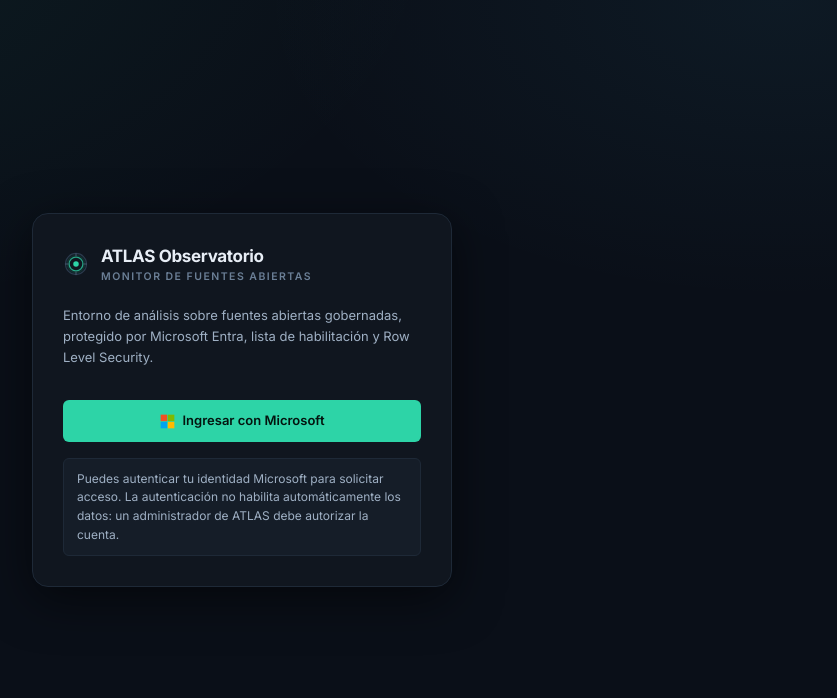
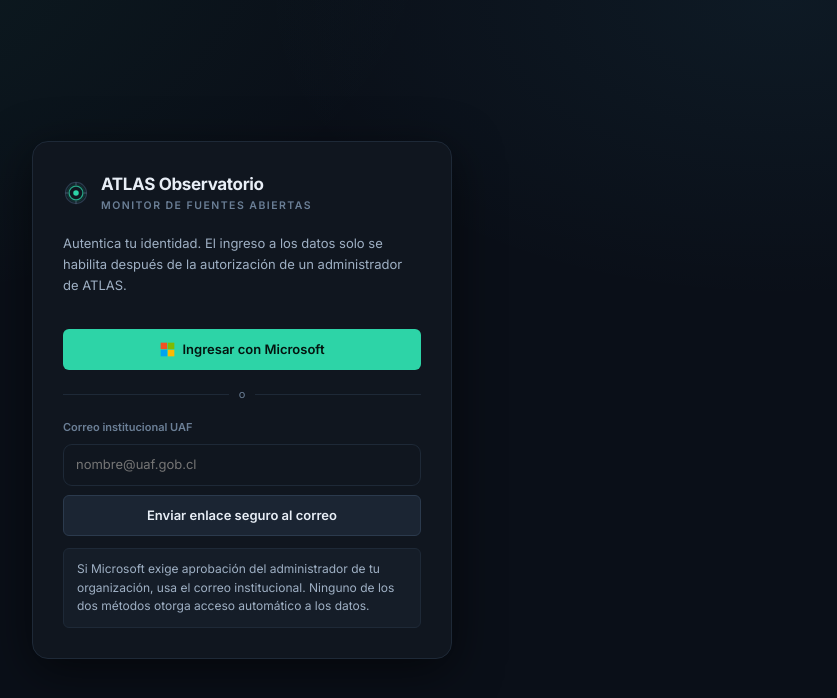
Before and after one commit to smoralesm07-source/atlas-observatorio, a React (Vite) app: page /#/pulso in a window 1280 px wide. Shown: the top 698 px of the page, without its empty margins (398-1235 px from the left). Built offline with nearby package versions, Linux system fonts and the light colour scheme; no server answers.

Commit message:
feat: agrega acceso alternativo por correo institucional

```diff
--- a/src/components/Auth.tsx
+++ b/src/components/Auth.tsx
@@ -18,6 +18,7 @@ type RequestState =
   | { state: 'error'; message: string };
 
 const RETRY_DELAYS_MS = [0, 450, 1200] as const;
+const EMAIL_FALLBACK_DOMAIN = 'uaf.gob.cl';
 
 function isTransportError(message: string) {
   return /failed to fetch|networkerror|network request failed|load failed|fetch failed/i.test(message);
@@ -31,6 +32,26 @@ function asAtlasRole(value: unknown): AtlasRole {
   return value === 'admin' || value === 'analyst' || value === 'viewer' ? value : 'viewer';
 }
 
+function normalizedEmail(value: string) {
+  return value.trim().toLowerCase();
+}
+
+function validInstitutionalEmail(value: string) {
+  const email = normalizedEmail(value);
+  const [local, domain, extra] = email.split('@');
+  return Boolean(local && domain === EMAIL_FALLBACK_DOMAIN && !extra);
+}
+
+function identityLabel(session: Session) {
+  const providers = Array.isArray(session.user.app_metadata?.providers)
+    ? session.user.app_metadata.providers.map(String)
+    : [];
+  const primary = String(session.user.app_metadata?.provider ?? '');
+  return primary === 'azure' || providers.includes('azure')
+    ? 'Microsoft Entra'
+    : 'Correo institucional verificado';
+}
+
 async function signInWithMicrosoft() {
   return (
     await supabase.auth.signInWithOAuth({
@@ -38,18 +59,12 @@ async function signInWithMicrosoft() {
       options: {
         scopes: 'email',
         redirectTo,
-        // El selector de cuenta se solicita únicamente cuando el usuario llega
-        // al flujo de login (primera entrada, sesión vencida o cierre explícito).
-        // Una sesión válida persistida nunca vuelve a pasar por este flujo.
         queryParams: { prompt: 'select_account' },
       },
     })
   ).error;
 }
 
-/** Microsoft Entra prueba identidad y aml_allowed_users decide autorización.
- *  La sesión se persiste en el navegador: recargar la página no debe volver a
- *  pedir una cuenta mientras esa sesión siga siendo válida. */
 export function AuthGate({ children }: { children: (session: Session, role: AtlasRole) => ReactNode }) {
   const [session, setSession] = useState<Session | null>(null);
   const [ready, setReady] = useState(false);
@@ -77,8 +92,6 @@ export function AuthGate({ children }: { children: (session: Session, role: Atla
     };
   }, []);
 
-  // Una pérdida temporal de conectividad no debe dejar a un analista ya
-  // autenticado atrapado en error. RLS continúa siendo la autoridad.
   useEffect(() => {
     const retryWhenOnline = () => setValidationKey((value) => value + 1);
     window.addEventListener('online', retryWhenOnline);
@@ -114,8 +127,6 @@ export function AuthGate({ children }: { children: (session: Session, role: Atla
 
           if (!error) {
             if (!data) {
-              // La identidad fue autenticada pero aún no autorizada. La vista
-              // PendingAccess registrará una solicitud explícita en servidor.
               setAccess({ state: 'pending' });
             } else if (data.enabled) {
               setAccess({ state: 'granted', role: asAtlasRole(data.role) });
@@ -167,9 +178,6 @@ export function AuthGate({ children }: { children: (session: Session, role: Atla
     );
   }
 
-  // Sin sesión: recién aquí se ofrece iniciar con Microsoft. Como el OAuth
-  // usa prompt=select_account, después de cerrar sesión se puede escoger otra
-  // cuenta aunque Microsoft mantenga otras identidades abiertas en el navegador.
   if (!session) return <SignIn />;
 
   if (access.state === 'checking') {
@@ -202,23 +210,17 @@ export function AuthGate({ children }: { children: (session: Session, role: Atla
   }
 
   if (access.state === 'pending') {
-    return (
-      <PendingAccess
-        session={session}
-        onRecheck={() => setValidationKey((value) => value + 1)}
-      />
-    );
+    return <PendingAccess session={session} onRecheck={() => setValidationKey((value) => value + 1)} />;
   }
 
   if (access.state === 'disabled') {
     return (
       <Card title="Acceso deshabilitado">
         <p style={{ color: 'var(--ink-2)', fontSize: 13, lineHeight: 1.6 }}>
-          Tu identidad Microsoft sigue siendo válida, pero el acceso a ATLAS Observatorio fue
-          deshabilitado por la administración.
+          Tu identidad sigue siendo válida, pero el acceso a ATLAS Observatorio fue deshabilitado por la administración.
         </p>
         <div className="note note-warn">
-          Cuenta: {session.user.email ?? 'Correo no informado por Microsoft'}
+          Cuenta: {session.user.email ?? 'Correo no informado'}
         </div>
         <button
           className="btn"
@@ -238,6 +240,7 @@ export function AuthGate({ children }: { children: (session: Session, role: Atla
 function PendingAccess({ session, onRecheck }: { session: Session; onRecheck: () => void }) {
   const [request, setRequest] = useState<RequestState>({ state: 'saving' });
   const [retryKey, setRetryKey] = useState(0);
+  const identity = identityLabel(session);
 
   useEffect(() => {
     let live = true;
@@ -254,7 +257,17 @@ function PendingAccess({ session, onRecheck }: { session: Session; onRecheck: ()
       if (!live) return;
 
       if (error) {
-        setRequest({ state: 'error', message: error.message || 'No fue posible registrar la solicitud.' });
+        let message = error.message || 'No fue posible registrar la solicitud.';
+        const context = (error as { context?: unknown }).context;
+        if (context instanceof Response) {
+          try {
+            const payload = await context.clone().json() as { message?: string };
+            message = payload.message ?? message;
+          } catch {
+            // Conserva el mensaje de transporte.
+          }
+        }
+        setRequest({ state: 'error', message });
         return;
       }
 
@@ -282,12 +295,11 @@ function PendingAccess({ session, onRecheck }: { session: Session; onRecheck: ()
   return (
     <Card title={saved ? 'Solicitud de acceso registrada' : request.state === 'saving' ? 'Registrando solicitud…' : 'No fue posible registrar la solicitud'}>
       <p style={{ color: 'var(--ink-2)', fontSize: 13, lineHeight: 1.6 }}>
-        Microsoft verificó correctamente tu identidad. ATLAS mantiene los datos cerrados hasta
-        que un administrador autorice esta cuenta.
+        Tu identidad fue verificada mediante {identity}. ATLAS mantiene los datos cerrados hasta que un administrador autorice esta cuenta.
       </p>
       <div className="note">
-        <strong style={{ display: 'block', marginBottom: 5, color: 'var(--ink-1)' }}>Cuenta Microsoft</strong>
-        {session.user.email ?? 'Correo no informado por Microsoft'}
+        <strong style={{ display: 'block', marginBottom: 5, color: 'var(--ink-1)' }}>{identity}</strong>
+        {session.user.email ?? 'Correo no informado'}
       </div>
 
       {request.state === 'saving' && (
@@ -298,8 +310,7 @@ function PendingAccess({ session, onRecheck }: { session: Session; onRecheck: ()
 
       {request.state === 'saved' && (
         <p style={{ color: 'var(--ink-3)', fontSize: 12, lineHeight: 1.55, marginBottom: 0 }}>
-          La solicitud quedó persistida y ya puede ser revisada desde Administración. Cuando sea
-          aprobada, podrás comprobar la autorización sin volver a iniciar sesión.
+          La solicitud ya puede ser revisada desde Administración. Cuando sea aprobada, podrás comprobar la autorización sin volver a iniciar sesión.
         </p>
       )}
 
@@ -317,11 +328,7 @@ function PendingAccess({ session, onRecheck }: { session: Session; onRecheck: ()
       )}
 
       {request.state === 'saved' && (
-        <button
-          className="btn btn-primary"
-          style={{ width: '100%', marginTop: 18 }}
-          onClick={onRecheck}
-        >
+        <button className="btn btn-primary" style={{ width: '100%', marginTop: 18 }} onClick={onRecheck}>
           Comprobar autorización
         </button>
       )}
@@ -331,36 +338,110 @@ function PendingAccess({ session, onRecheck }: { session: Session; onRecheck: ()
 }
 
 function SignIn() {
-  const [busy, setBusy] = useState(false);
+  const [microsoftBusy, setMicrosoftBusy] = useState(false);
+  const [emailBusy, setEmailBusy] = useState(false);
+  const [email, setEmail] = useState('');
+  const [emailSent, setEmailSent] = useState(false);
   const [error, setError] = useState<string | null>(null);
 
-  async function signIn() {
-    setBusy(true);
+  async function signInMicrosoft() {
+    setMicrosoftBusy(true);
     setError(null);
     const err = await signInWithMicrosoft();
     if (err) {
       setError(err.message);
-      setBusy(false);
+      setMicrosoftBusy(false);
     }
+  }
+
+  async function signInEmail() {
+    const value = normalizedEmail(email);
+    if (!validInstitutionalEmail(value)) {
+      setError(`Por ahora el acceso alternativo está habilitado únicamente para correos @${EMAIL_FALLBACK_DOMAIN}.`);
+      return;
+    }
+
+    setEmailBusy(true);
+    setError(null);
+    setEmailSent(false);
+
+    const { error: otpError } = await supabase.auth.signInWithOtp({
+      email: value,
+      options: {
+        shouldCreateUser: true,
+        emailRedirectTo: redirectTo,
+      },
+    });
+
+    if (otpError) {
+      setError(otpError.message);
+      setEmailBusy(false);
+      return;
+    }
+
+    setEmailSent(true);
+    setEmailBusy(false);
   }
 
   return (
     <Card title="ATLAS Observatorio" eyebrow="Monitor de fuentes abiertas">
       <p style={{ color: 'var(--ink-2)', fontSize: 13, lineHeight: 1.6, marginTop: 0 }}>
-        Entorno de análisis sobre fuentes abiertas gobernadas, protegido por Microsoft
-        Entra, lista de habilitación y Row Level Security.
+        Autentica tu identidad. El ingreso a los datos solo se habilita después de la autorización de un administrador de ATLAS.
       </p>
 
       {error && <div className="note note-warn">{error}</div>}
 
-      <button className="btn btn-primary" onClick={signIn} disabled={busy}>
+      <button className="btn btn-primary" style={{ width: '100%' }} onClick={signInMicrosoft} disabled={microsoftBusy || emailBusy}>
         <MicrosoftLogo />
-        {busy ? 'Redirigiendo…' : 'Ingresar con Microsoft'}
+        {microsoftBusy ? 'Redirigiendo…' : 'Ingresar con Microsoft'}
       </button>
 
-      <div className="note">
-        Puedes autenticar tu identidad Microsoft para solicitar acceso. La autenticación no
-        habilita automáticamente los datos: un administrador de ATLAS debe autorizar la cuenta.
+      <div style={{ display: 'flex', alignItems: 'center', gap: 10, margin: '16px 0', color: 'var(--ink-3)', fontSize: 11 }}>
+        <span style={{ height: 1, background: 'var(--line)', flex: 1 }} />
+        <span>o</span>
+        <span style={{ height: 1, background: 'var(--line)', flex: 1 }} />
+      </div>
+
+      <div style={{ display: 'grid', gap: 9 }}>
+        <label style={{ fontSize: 11, color: 'var(--ink-3)', fontWeight: 600 }}>Correo institucional UAF</label>
+        <input
+          type="email"
+          value={email}
+          onChange={(event) => {
+            setEmail(event.target.value);
+            setEmailSent(false);
+          }}
+          onKeyDown={(event) => {
+            if (event.key === 'Enter' && !emailBusy) void signInEmail();
+          }}
+          placeholder={`nombre@${EMAIL_FALLBACK_DOMAIN}`}
+          autoComplete="email"
+          style={{
+            width: '100%',
+            boxSizing: 'border-box',
+            border: '1px solid var(--line)',
+            borderRadius: 9,
+            background: 'var(--surface-2)',
+            color: 'var(--ink-1)',
+            padding: '10px 12px',
+            outline: 'none',
+            font: 'inherit',
+            fontSize: 13,
+          }}
+        />
+        <button className="btn" style={{ width: '100%' }} onClick={() => void signInEmail()} disabled={emailBusy || microsoftBusy}>
+          {emailBusy ? 'Enviando…' : 'Enviar enlace seguro al correo'}
+        </button>
+      </div>
+
+      {emailSent && (
+        <div className="note" style={{ marginTop: 12 }}>
+          Revisa <strong>{normalizedEmail(email)}</strong> y abre el enlace de verificación. Al volver a ATLAS, la solicitud quedará registrada automáticamente para revisión.
+        </div>
+      )}
+
+      <div className="note" style={{ marginTop: 12 }}>
+        Si Microsoft exige aprobación del administrador de tu organización, usa el correo institucional. Ninguno de los dos métodos otorga acceso automático a los datos.
       </div>
     </Card>
   );
@@ -378,15 +459,7 @@ function SignOutButton({ marginTop = 18 }: { marginTop?: number }) {
   );
 }
 
-function Card({
-  title,
-  eyebrow,
-  children,
-}: {
-  title: string;
-  eyebrow?: string;
-  children: ReactNode;
-}) {
+function Card({ title, eyebrow, children }: { title: string; eyebrow?: string; children: ReactNode }) {
   return (
     <div className="auth-wrap">
       <div className="auth-card fade-in">
```
